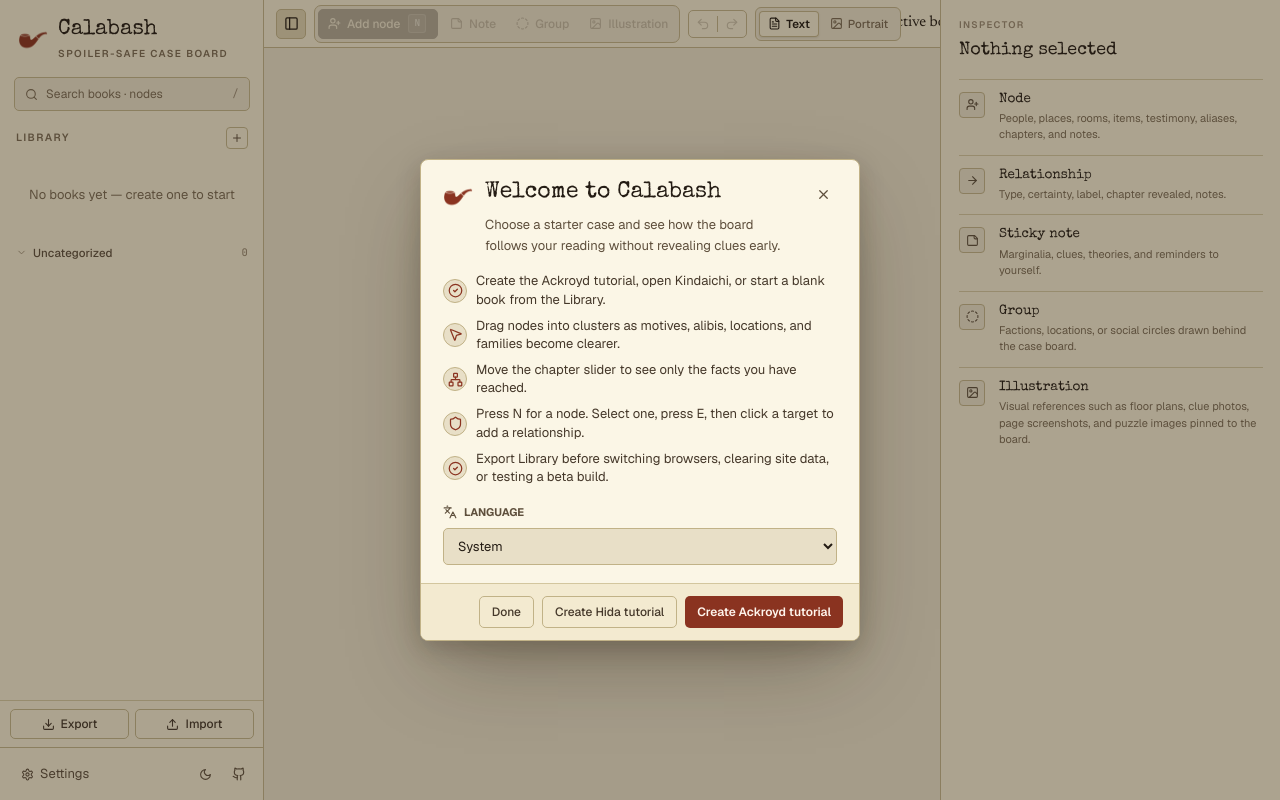
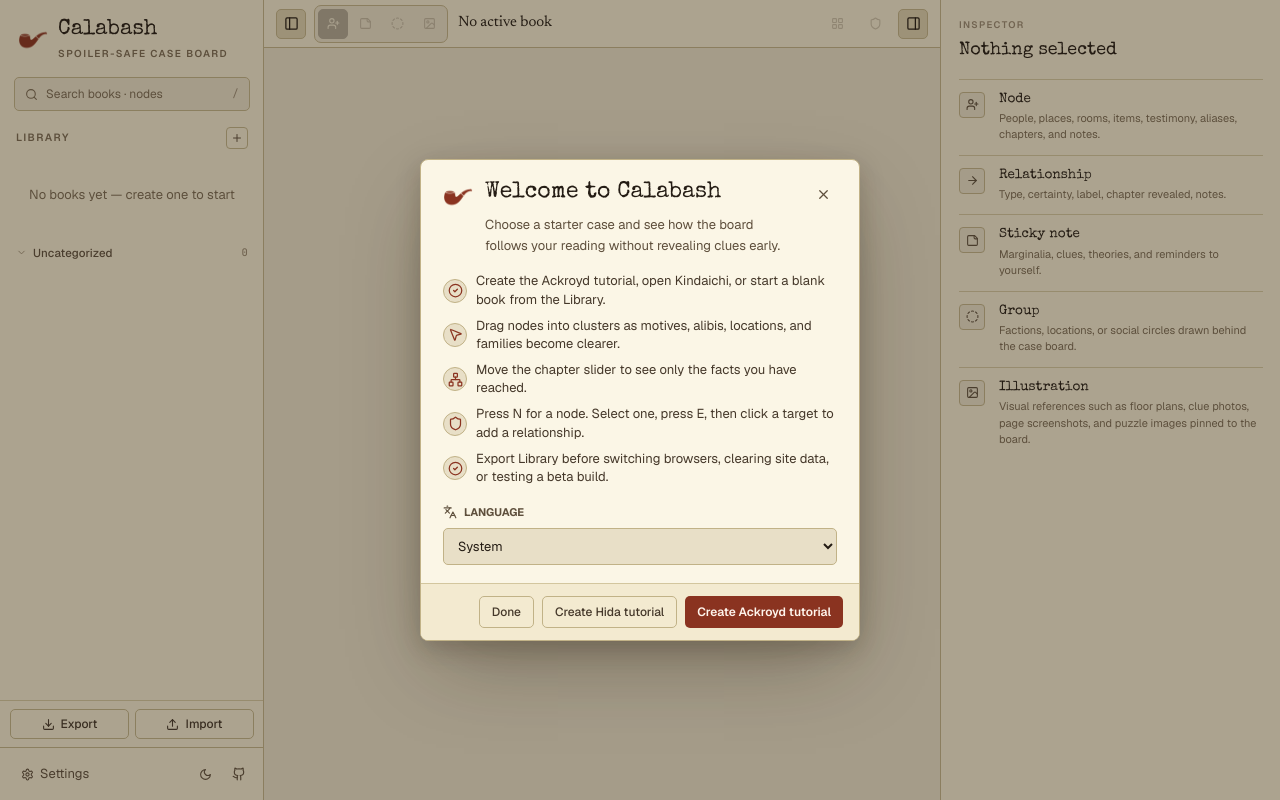
Before and after one commit to MonkeyPinp/Calabash, a React (Vite) app in the folder app/: page / in a window 1280 px wide. Built offline with nearby package versions, Linux system fonts and the light colour scheme.

Commit message:
fix: keep compact toolbar controls visible

```diff
--- a/app/src/App.tsx
+++ b/app/src/App.tsx
@@ -122,20 +122,21 @@
   ];
 
   return (
-    <div role="group" aria-label={t('app.viewMode')} style={viewModeClusterStyle}>
+    <div role="group" aria-label={t('app.viewMode')} className="view-mode-cluster" style={viewModeClusterStyle}>
       {options.map((option) => {
         const active = value === option.value;
         return (
           <button
             key={option.value}
             type="button"
+            className="view-mode-button"
             aria-pressed={active}
             title={option.label}
             onClick={() => onChange(option.value)}
             style={viewModeButtonStyle(active)}
           >
             {option.icon}
-            <span>{option.label}</span>
+            <span className="view-mode-label">{option.label}</span>
           </button>
         );
       })}
@@ -1046,6 +1047,7 @@
       >
         {/* Top toolbar */}
         <div
+          className="top-toolbar"
           style={{
             height: 48,
             flexShrink: 0,
@@ -1056,6 +1058,7 @@
             gap: 8,
             padding: '0 12px',
             zIndex: 1,
+            containerType: 'inline-size',
           }}
         >
           {/* Sidebar toggle */}
@@ -1075,17 +1078,18 @@
             <PanelLeft size={15} />
           </button>
 
-          <div style={toolbarClusterStyle}>
+          <div className="toolbar-cluster" style={toolbarClusterStyle}>
             <button
-              className="toolbar-btn"
+              className="toolbar-btn toolbar-primary-btn"
               onClick={() => setNewCharacterRequestId((id) => id + 1)}
               disabled={!activeBookId}
               title={`${t('app.addCharacter')} (N)`}
               style={primaryToolbarBtnStyle}
             >
               <UserPlus size={13} />
-              {t('app.addCharacter')}
+              <span className="toolbar-label">{t('app.addCharacter')}</span>
               <span
+                className="toolbar-shortcut"
                 style={{
                   marginLeft: 2,
                   padding: '1px 5px',
@@ -1110,7 +1114,7 @@
               style={{ ...toolbarBtnStyle, border: 'none' }}
             >
               <StickyNote size={13} />
-              {t('app.note')}
+              <span className="toolbar-label">{t('app.note')}</span>
             </button>
 
             <button
@@ -1121,7 +1125,7 @@
               style={{ ...toolbarBtnStyle, border: 'none' }}
             >
               <CircleDashed size={13} />
-              {t('app.range')}
+              <span className="toolbar-label">{t('app.range')}</span>
             </button>
 
             <button
@@ -1132,7 +1136,7 @@
               style={{ ...toolbarBtnStyle, border: 'none' }}
             >
               <ImageIcon size={13} />
-              {t('app.image')}
+              <span className="toolbar-label">{t('app.image')}</span>
             </button>
             <input
               ref={evidenceImageInputRef}
@@ -1147,7 +1151,7 @@
             />
           </div>
 
-          <div style={historyClusterStyle}>
+          <div className="toolbar-history-cluster" style={historyClusterStyle}>
             {/* Undo */}
             <button
               className="toolbar-btn"
@@ -1189,9 +1193,11 @@
               marginLeft: 8,
               padding: '0 20px',
               pointerEvents: 'none',
+              overflow: 'hidden',
             }}
           >
             <span
+              className="toolbar-book-name"
               style={{
                 fontFamily: 'var(--font-display)',
                 fontSize: 15,
@@ -1232,10 +1238,11 @@
             onClick={() => void layoutRef.current?.()}
             disabled={!activeBookId}
             title="Auto-layout — rearrange all visible nodes"
+            data-toolbar-action="layout"
             style={toolbarBtnStyle}
           >
             <LayoutGrid size={13} />
-            {t('app.layout')}
+            <span className="toolbar-label">{t('app.layout')}</span>
           </button>
 
           {/* Spoiler Shield */}
@@ -1260,10 +1267,10 @@
             }}
           >
             {shieldButtonGuarding ? <ShieldOff size={13} /> : <Shield size={13} />}
-            {t('app.shield')}
+            <span className="toolbar-label">{t('app.shield')}</span>
           </button>
 
-          <div style={dividerStyle} />
+          <div className="toolbar-divider" style={dividerStyle} />
 
           {/* Inspector toggle */}
           <button
--- a/app/src/styles/globals.css
+++ b/app/src/styles/globals.css
@@ -57,6 +57,62 @@
   cursor: not-allowed !important;
 }
 
+@container (max-width: 1500px) {
+  .top-toolbar .toolbar-label,
+  .top-toolbar .toolbar-shortcut,
+  .top-toolbar .view-mode-label {
+    display: none !important;
+  }
+
+  .top-toolbar button.toolbar-btn,
+  .top-toolbar .view-mode-button {
+    width: 30px !important;
+    min-width: 30px !important;
+    padding: 0 !important;
+    gap: 0 !important;
+  }
+
+  .top-toolbar .toolbar-primary-btn {
+    width: 34px !important;
+    min-width: 34px !important;
+  }
+
+  .top-toolbar .toolbar-cluster,
+  .top-toolbar .view-mode-cluster {
+    gap: 2px !important;
+  }
+
+  .top-toolbar .toolbar-book-title {
+    flex: 1 1 180px !important;
+    justify-content: flex-start !important;
+    min-width: 96px !important;
+    margin-left: 0 !important;
+    padding-left: 2px !important;
+    padding-right: 2px !important;
+  }
+
+  .top-toolbar .toolbar-book-name {
+    min-width: 0 !important;
+    max-width: 100% !important;
+  }
+
+  .top-toolbar .toolbar-book-author {
+    display: none !important;
+  }
+}
+
+@container (max-width: 720px) {
+  .top-toolbar .view-mode-cluster,
+  .top-toolbar .toolbar-history-cluster,
+  .top-toolbar .toolbar-divider {
+    display: none !important;
+  }
+
+  .top-toolbar .toolbar-book-title {
+    flex-basis: 120px !important;
+  }
+}
+
 @media (max-width: 1080px) {
   .toolbar-book-title {
     flex: 0 1 190px !important;
@@ -73,7 +129,8 @@
 
 @media (max-width: 920px) {
   .toolbar-book-title {
-    display: none !important;
+    display: flex !important;
+    flex: 1 1 110px !important;
   }
 }
 
```
